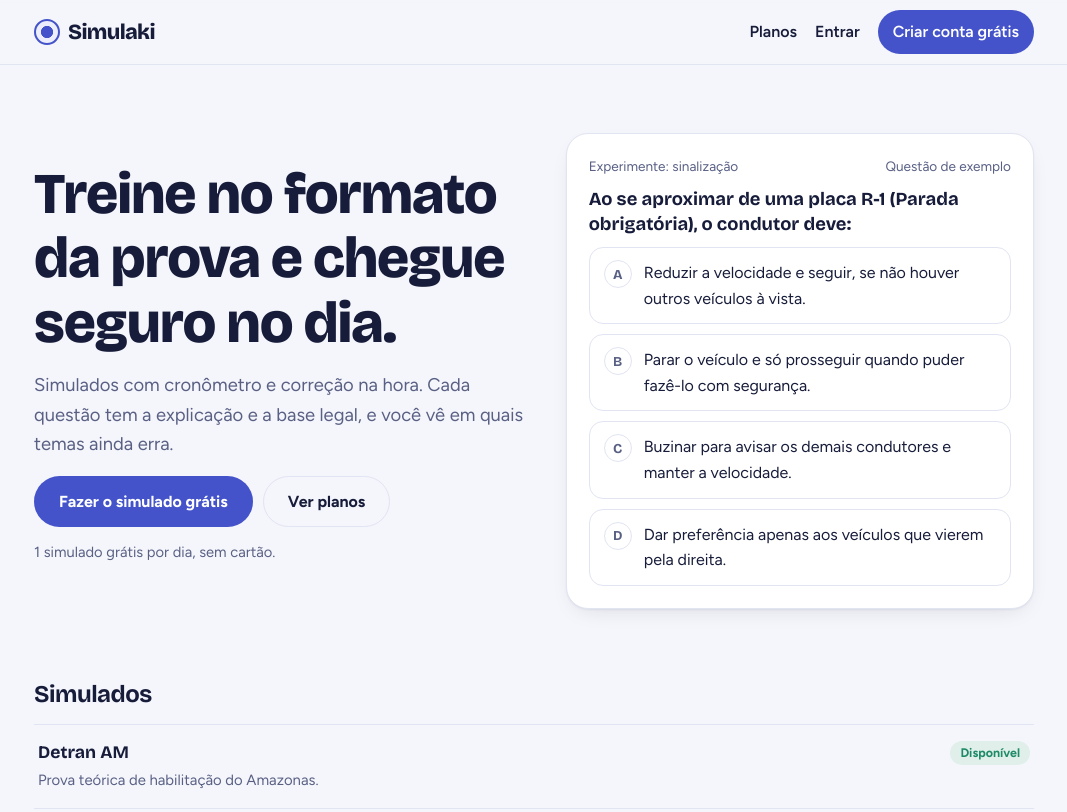
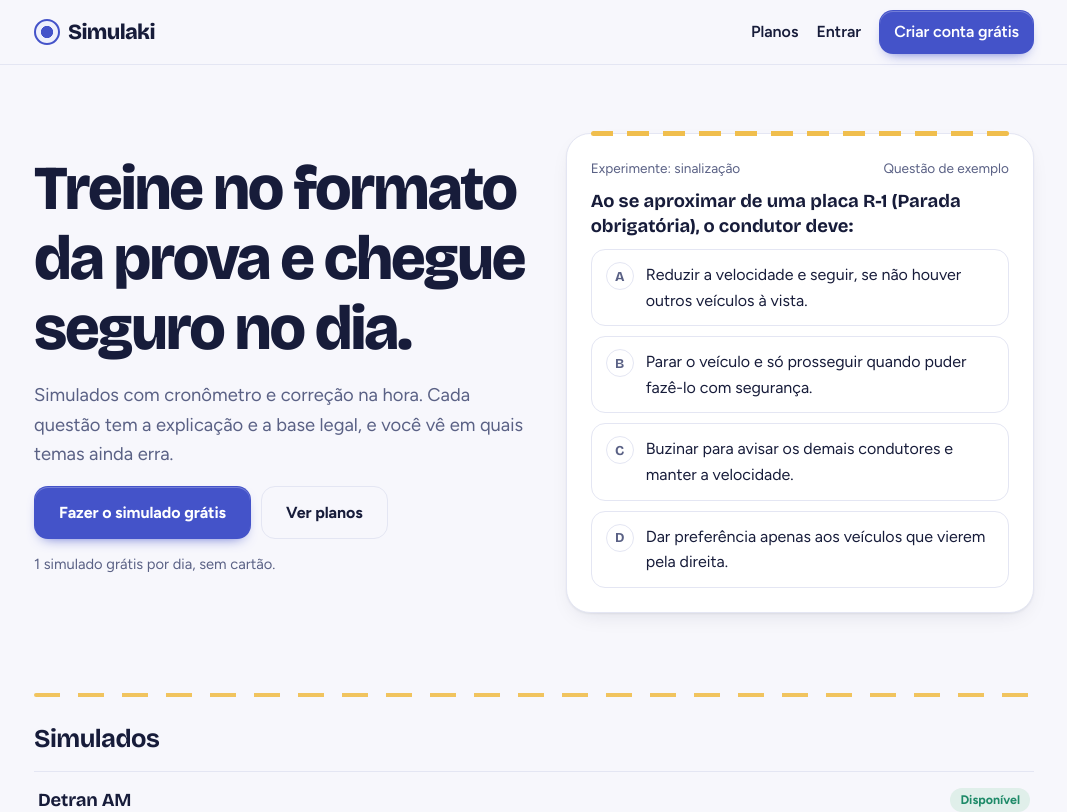
Before and after one commit to Diandroavp/simulaki, a Next.js app: page / in a window 1280 px wide. Shown: the top 812 px of the page, without its empty margins (106-1173 px from the left). Built offline with nearby package versions, Linux system fonts and the light colour scheme; no server answers.

Commit message:
Design: faixa de pista como marca, botões e cartões menos uniformes; placas R-1 e R-2
Co-Authored-By: Claude Sonnet 5.5 <noreply@anthropic.com>
Claude-Session: https://claude.ai/code/session_011SVvJrmbEgJA4f3fy2ppAz

```diff
--- a/src/app/globals.css
+++ b/src/app/globals.css
@@ -1,28 +1,29 @@
 @media (prefers-reduced-motion:no-preference){html{scroll-behavior:smooth}}
 :root{
-  --bg:#F5F6FB;--fg:#171C3A;--muted:#596084;--card:#FFFFFF;--line:#E1E4F2;--tint:#ECEEFB;
+  --bg:#F7F7FC;--fg:#171C3A;--muted:#5A6185;--card:#FFFFFF;--line:#E4E6F3;--tint:#EEF0FC;--road:#F0BE4D;
   --green:#4453C9;--green-fg:#FFFFFF;--yellow:#F0BE4D;--ok:#1E8A68;--bad:#C23B2E;
   --display:'Bricolage Grotesque','Figtree',system-ui,sans-serif;--text:'Figtree',system-ui,-apple-system,'Segoe UI',Roboto,sans-serif;
   --shadow:0 1px 2px rgba(23,28,58,.06),0 8px 24px -12px rgba(23,28,58,.18);
 }
 @media (prefers-color-scheme:dark){:root{
   --bg:#0E1224;--fg:#E9ECFA;--muted:#9BA4C9;--card:#161B33;--line:#262D4D;--tint:#1C2240;
-  --green:#8D99FF;--green-fg:#0B0F26;--yellow:#F0BE4D;--ok:#4FC9A0;--bad:#F2877F;
+  --green:#8D99FF;--green-fg:#0B0F26;--yellow:#F0BE4D;--road:#E2B13F;--ok:#4FC9A0;--bad:#F2877F;
   --shadow:0 1px 2px rgba(0,0,0,.3),0 8px 24px -12px rgba(0,0,0,.5);
 }}
 *{box-sizing:border-box}
 body{margin:0;background:var(--bg);color:var(--fg);font:16px/1.6 var(--text);-webkit-font-smoothing:antialiased}
 main{max-width:1040px;margin:0 auto;padding:28px 20px 72px}
 h1,h2,h3{font-family:var(--display);line-height:1.12;letter-spacing:-.02em;text-wrap:balance}
-h1{font-weight:800}h2{font-weight:700;font-size:1.5rem;margin:48px 0 16px}h3{font-weight:700;font-size:1.15rem}
+h1{font-weight:800}h2{font-weight:700;font-size:1.6rem;margin:28px 0 18px}h3{font-weight:700;font-size:1.15rem}
 a{color:var(--green)}
 :focus-visible{outline:3px solid color-mix(in srgb,var(--green) 55%,transparent);outline-offset:2px}
-.card{background:var(--card);border:1px solid var(--line);border-radius:16px;padding:22px}
-.btn{display:inline-flex;align-items:center;justify-content:center;gap:8px;background:var(--green);color:var(--green-fg);border:1px solid transparent;border-radius:999px;padding:12px 24px;font:inherit;font-weight:700;cursor:pointer;text-decoration:none;transition:transform .15s,box-shadow .15s,background-color .15s}
-.btn:hover{transform:translateY(-1px);box-shadow:0 8px 20px -10px var(--green)}
+.card{background:var(--card);border:1px solid var(--line);border-radius:20px;padding:24px;box-shadow:var(--shadow)}
+.btn{display:inline-flex;align-items:center;justify-content:center;gap:8px;background:var(--green);color:var(--green-fg);border:1px solid transparent;border-radius:14px;padding:13px 24px;font:inherit;font-weight:700;letter-spacing:-.005em;cursor:pointer;text-decoration:none;transition:transform .15s,box-shadow .15s,background-color .15s}
+.btn{box-shadow:0 1px 0 rgba(255,255,255,.25) inset,0 6px 14px -8px var(--green)}
+.btn:hover{transform:translateY(-1px);box-shadow:0 1px 0 rgba(255,255,255,.25) inset,0 12px 22px -10px var(--green)}
 .btn:active{transform:none}
 .btn:disabled{opacity:.5;cursor:not-allowed;transform:none;box-shadow:none}
-.btn.ghost{background:transparent;color:var(--fg);border-color:var(--line)}
+.btn.ghost{background:transparent;color:var(--fg);border-color:var(--line);box-shadow:none}
 .btn.ghost:hover{background:var(--tint);box-shadow:none}
 .opt{display:flex;gap:12px;align-items:flex-start;width:100%;text-align:left;background:var(--card);color:var(--fg);border:1.5px solid var(--line);border-radius:14px;padding:12px 14px;margin-top:10px;font:inherit;cursor:pointer;transition:border-color .15s,background-color .15s}
 button.opt:hover{border-color:color-mix(in srgb,var(--green) 55%,var(--line));background:var(--tint)}
@@ -58,27 +59,30 @@ table{width:100%;border-collapse:collapse;font-variant-numeric:tabular-nums}
 th,td{text-align:left;padding:10px 12px;border-bottom:1px solid var(--line);font-size:.93rem}
 th{color:var(--muted);font-weight:600}
 .scroll{overflow-x:auto}
-.meter{height:8px;border-radius:99px;background:var(--tint);overflow:hidden}.meter>i{display:block;height:100%;background:var(--green);border-radius:99px}
+.meter{height:10px;border-radius:99px;background:var(--tint);overflow:hidden}.meter>i{display:block;height:100%;background:repeating-linear-gradient(90deg,var(--green) 0 14px,color-mix(in srgb,var(--green) 55%,transparent) 14px 18px);border-radius:99px}
+.roadline{height:4px;border:0;margin:56px 0 0;background:repeating-linear-gradient(90deg,var(--road) 0 26px,transparent 26px 44px);opacity:.9;border-radius:4px}
 .price{font:800 2.1rem var(--display);letter-spacing:-.03em}
 .code{word-break:break-all;font-family:ui-monospace,monospace;font-size:.85rem;background:var(--tint);border-radius:12px;padding:12px}
 
 /* Home */
 .hero{display:grid;gap:40px;grid-template-columns:minmax(0,1.05fr) minmax(0,1fr);align-items:center;padding-block:40px 24px}
-.hero h1{font-size:clamp(2.2rem,5.4vw,3.6rem);margin:0 0 16px}
+.hero h1{font-size:clamp(2.3rem,5.6vw,3.9rem);margin:0 0 18px;font-weight:800;letter-spacing:-.035em}
 .hero .lead{font-size:1.15rem;max-width:34em;color:var(--muted);margin:0}
-.demo{background:var(--card);border:1px solid var(--line);border-radius:22px;padding:22px;box-shadow:var(--shadow)}
+.demo{position:relative;background:var(--card);border:1px solid var(--line);border-radius:24px;padding:24px;box-shadow:var(--shadow)}
+.demo::before{content:'';position:absolute;left:24px;right:24px;top:-3px;height:5px;border-radius:5px;background:repeating-linear-gradient(90deg,var(--road) 0 22px,transparent 22px 36px)}
 .demo .tag{display:flex;justify-content:space-between;gap:8px;font-size:.85rem;color:var(--muted);margin-bottom:10px}
 .demo .q{font:700 1.15rem/1.35 var(--display);margin:0}
 .demo .why{margin-top:14px;padding:12px 14px;border-radius:12px;background:var(--tint);font-size:.93rem}
 .simlist{list-style:none;margin:0;padding:0;border-top:1px solid var(--line)}
 .simlist li{display:grid;grid-template-columns:minmax(0,1fr) auto;gap:4px 16px;align-items:center;padding:16px 4px;border-bottom:1px solid var(--line)}
-.simlist .name{font:700 1.1rem var(--display)}
+.simlist .name{font:700 1.15rem var(--display);letter-spacing:-.01em}
+.simlist li:not(.off):hover{background:var(--tint)}
 .simlist .desc{grid-column:1;color:var(--muted);font-size:.93rem}
 .simlist li:not(.off) .name{color:var(--fg)}
 .simlist li.off{opacity:.62}
 .steps{counter-reset:s;list-style:none;margin:0;padding:0;display:grid;gap:0;grid-template-columns:repeat(auto-fit,minmax(210px,1fr))}
 .steps li{counter-increment:s;position:relative;padding:0 20px 0 0}
-.steps li::before{content:counter(s);display:grid;place-items:center;width:34px;height:34px;border-radius:50%;background:var(--green);color:var(--green-fg);font:800 .95rem var(--display);margin-bottom:12px}
+.steps li::before{content:counter(s);display:grid;place-items:center;width:38px;height:38px;border-radius:12px;background:var(--tint);color:var(--green);border:1.5px solid color-mix(in srgb,var(--green) 40%,var(--line));font:800 1rem var(--display);margin-bottom:12px}
 .steps li strong{display:block;font:700 1.05rem var(--display);margin-bottom:4px}
 @media (max-width:820px){.hero{grid-template-columns:1fr;gap:28px;padding-block:20px 8px}.steps{gap:24px}}
 @media (max-width:520px){.top nav{gap:12px}.btn{padding:11px 18px}}
--- a/src/app/page.tsx
+++ b/src/app/page.tsx
@@ -20,6 +20,7 @@ export default function Home() {
         <DemoQuestion />
       </section>
 
+      <hr className="roadline" aria-hidden />
       <h2>Simulados</h2>
       <ul className="simlist">
         {SIMULATIONS.map((s) => {
@@ -34,7 +35,7 @@ export default function Home() {
         })}
       </ul>
 
-      <h2>Como funciona</h2>
+      <h2 style={{ marginTop: 56 }}>Como funciona</h2>
       <ol className="steps">
         <li><strong>Escolha o simulado</strong><span className="muted">Mesmo número de questões e tempo da prova do seu estado.</span></li>
         <li><strong>Responda no tempo</strong><span className="muted">Cronômetro e navegação entre as questões, como na prova.</span></li>
```
Also changed, not shown: public/placas/R-1.svg (added), public/placas/R-2.svg (added).
